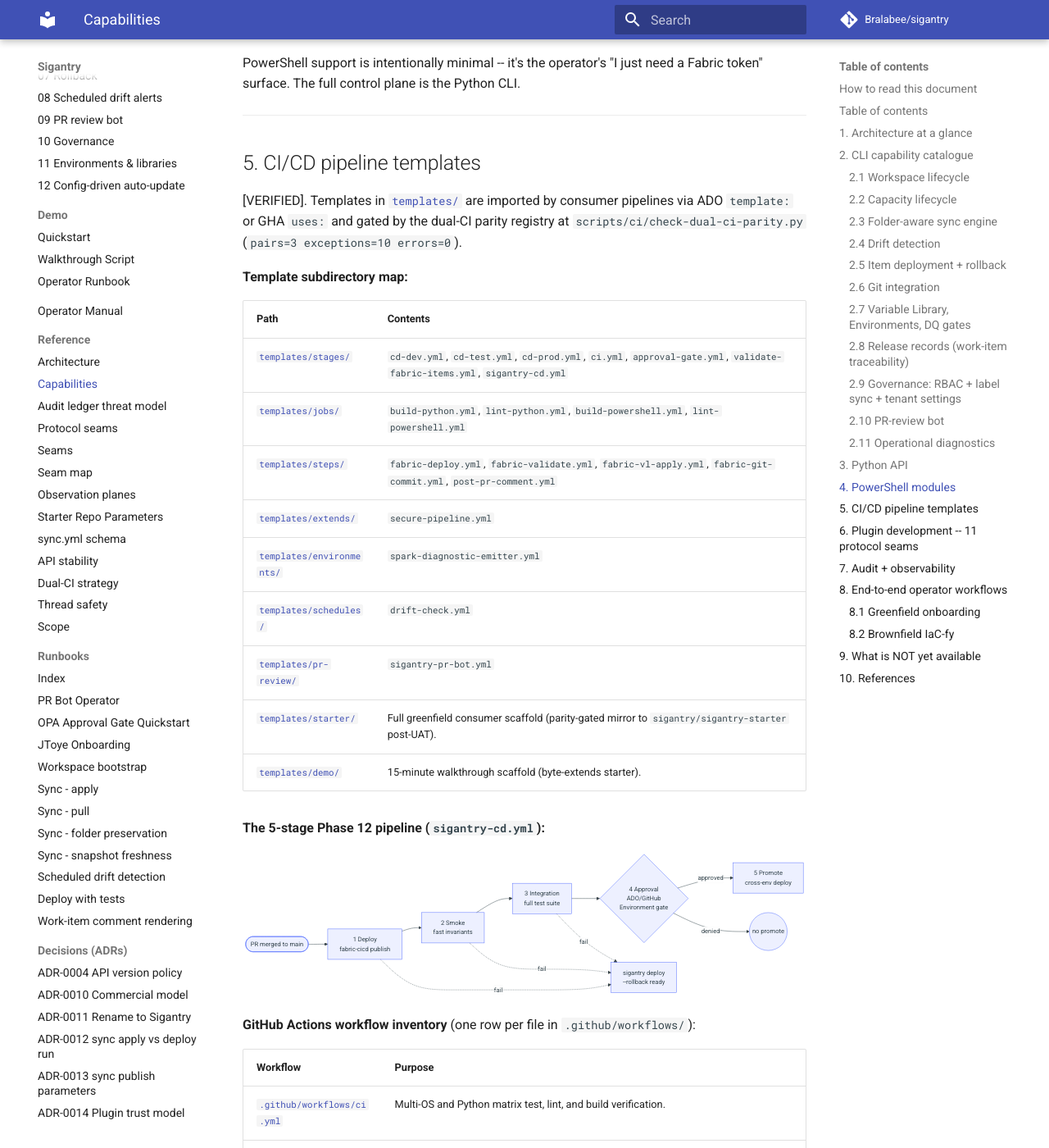
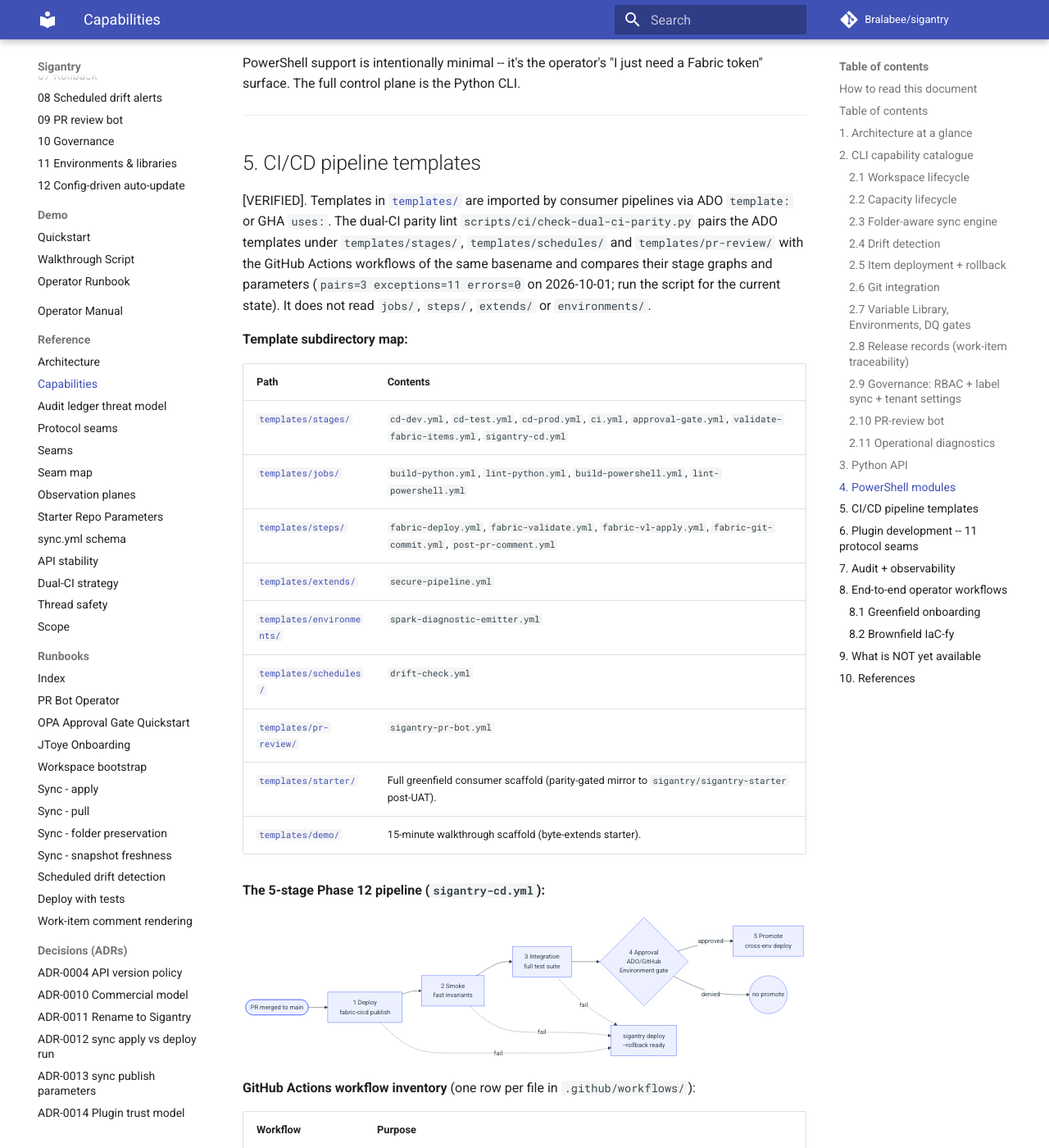
Before and after one commit to Bralabee/sigantry, an MkDocs documentation site: the page built from docs/CAPABILITIES.md, in a window 1280 px wide and 1400 px high, scrolled down 15755 px. Shown: the whole window at 82% size. Built offline with MkDocs 1.6.1 and Material for MkDocs 9.7.7, drawn with Linux system fonts in a browser that asks for light colours; comment, search, counter and statistics services are not loaded; some of the changed text lies outside the part shown.

Commit message:
docs: list the name-gate workflow and correct the parity-lint counts (#49)
* docs: list the name-gate workflow and correct the parity-lint counts

docs/CAPABILITIES.md promises one inventory row per file in
.github/workflows/; #44 added name-gate.yml without a row, so there were
eight files and seven rows. Its parity-lint count (exceptions=10) also
went stale with that workflow (the lint prints exceptions=11).
templates/README.md quoted exceptions=9 "per CLAUDE.md", a file this
repository does not have. Both counts are now dated observations that
point at the script, since nothing binds them.

* docs: describe the parity lint and the name-gate output as they are

Round-1 review of this PR found three sentences it wrote that are false:

- templates/README.md said adding a pair means updating the parity
  script's registry. The script has no registry: it pairs an ADO template
  with the GitHub Actions workflow of the same basename.
- CAPABILITIES said every template in templates/ is gated by the lint.
  It reads only stages/, schedules/ and pr-review/; jobs/, steps/,
  extends/ and environments/ are never opened.
- The name-gate row said hits print as <file>:<line> <pattern id>. A
  hit can also be located by a hashed path, an archive member or a PDF
  text layer, and the matched text is never printed.

Also corrected the editing rule next to it (which directories the lint
reads, and that one shared ignore reason waives the extra-parameter
check for the whole pair), said that the name gate fails closed without
its secret, and kept the dated lint count in CAPABILITIES only.

```diff
--- a/docs/CAPABILITIES.md
+++ b/docs/CAPABILITIES.md
@@ -526,7 +526,7 @@
 
 ## 5. CI/CD pipeline templates
 
-[VERIFIED]. Templates in [`templates/`](../templates/) are imported by consumer pipelines via ADO `template:` or GHA `uses:` and gated by the dual-CI parity registry at `scripts/ci/check-dual-ci-parity.py` (`pairs=3 exceptions=10 errors=0`).
+[VERIFIED]. Templates in [`templates/`](../templates/) are imported by consumer pipelines via ADO `template:` or GHA `uses:`. The dual-CI parity lint `scripts/ci/check-dual-ci-parity.py` pairs the ADO templates under `templates/stages/`, `templates/schedules/` and `templates/pr-review/` with the GitHub Actions workflows of the same basename and compares their stage graphs and parameters (`pairs=3 exceptions=11 errors=0` on 2026-10-01; run the script for the current state). It does not read `jobs/`, `steps/`, `extends/` or `environments/`.
 
 **Template subdirectory map:**
 
@@ -564,6 +564,7 @@
 | [`.github/workflows/ci.yml`](../.github/workflows/ci.yml) | Multi-OS and Python matrix test, lint, and build verification. |
 | `.github/workflows/drift-check.yml` | Reusable drift detection (`workflow_call` / `workflow_dispatch`); the caller owns the schedule. |
 | `.github/workflows/publish-pypi.yml` | The only workflow that publishes this package. On a published GitHub Release, or a manual dispatch, it runs the `ci.yml` quality jobs, then builds the sdist and wheel and publishes them to PyPI through trusted publishing. |
+| `.github/workflows/name-gate.yml` | Scans the repository for names from a token list held in a repository secret. Each hit is printed as a location (a file and line, a hashed path, an archive member or a PDF text layer) and a pattern id, never the matched text. It fails closed when the secret is unavailable, as on fork and Dependabot pull requests. Not a required check yet. |
 | `.github/workflows/review-record.yml` | Posts the required `review-record` commit status on each pull request head. |
 | `.github/workflows/sigantry-cd.yml` | The 5-stage CD workflow. |
 | `.github/workflows/sigantry-pr-bot.yml` | PR-bot trigger workflow. |
```
Also changed, not shown: templates/README.md (+2 -2 lines).
